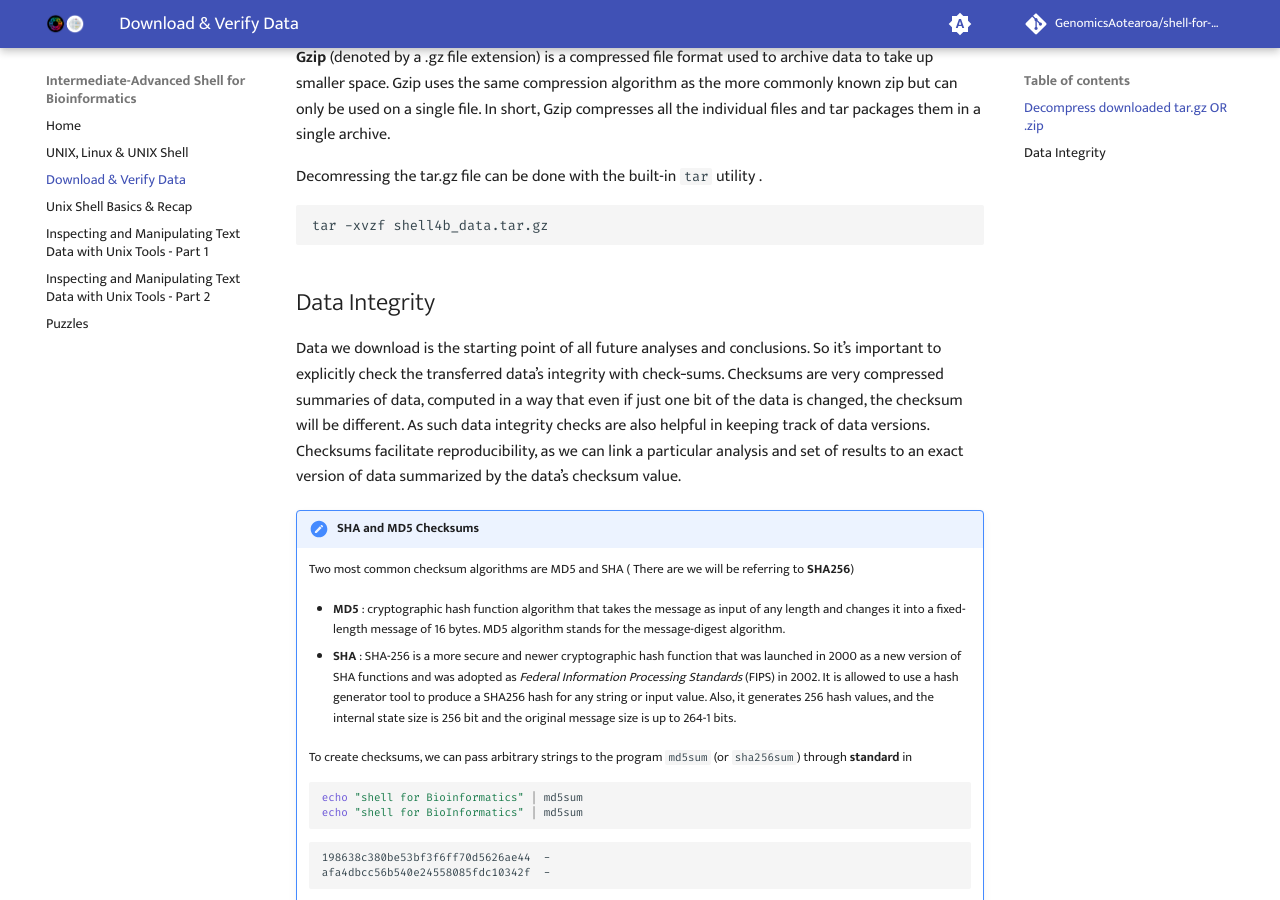
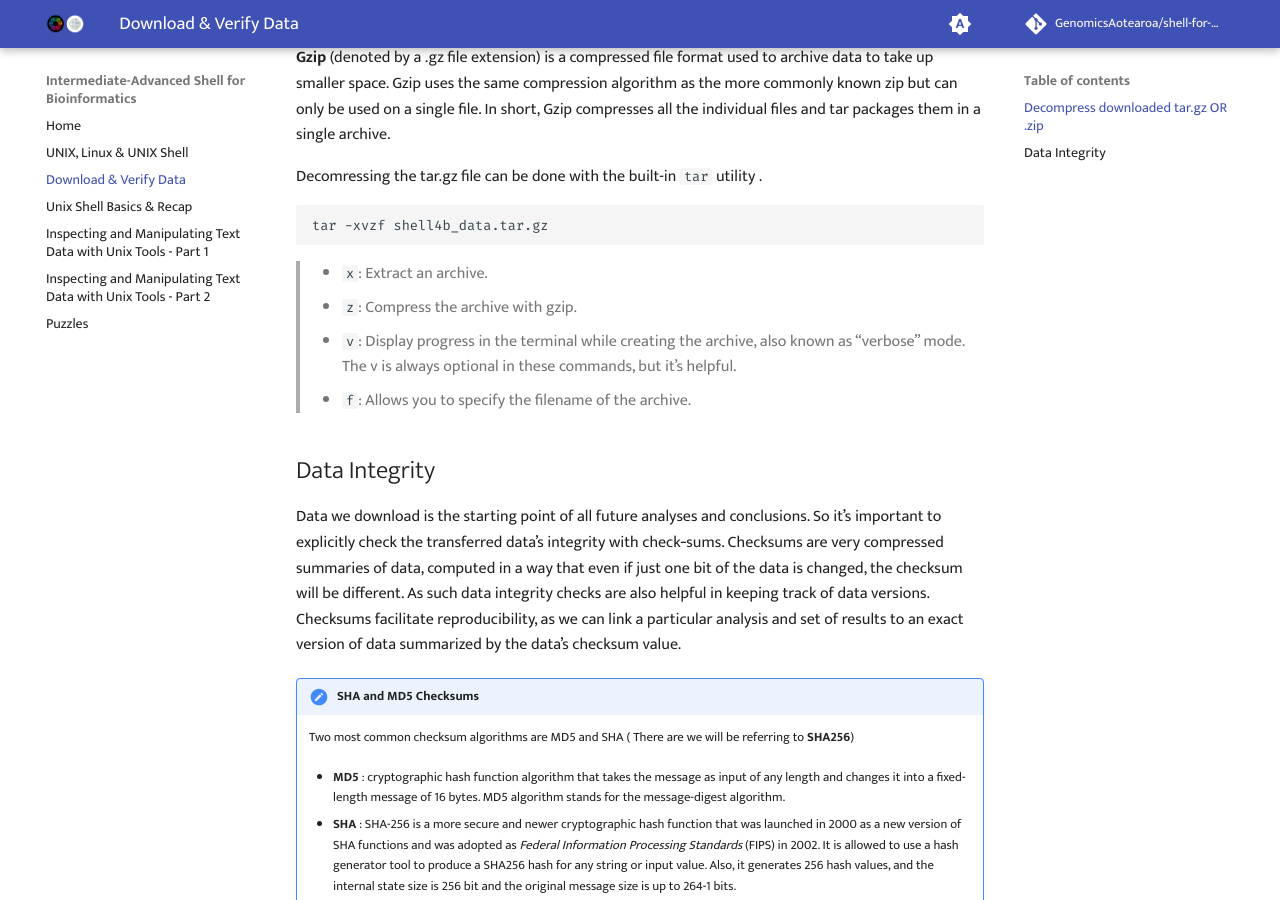
Before and after one commit to GenomicsAotearoa/shell-for-bioinformatics, an MkDocs documentation site: the page built from docs/1_download_data.md, in a window 1280 px wide and 900 px high, scrolled down 860 px. Built offline with MkDocs 1.6.1 and Material for MkDocs 9.7.7, drawn with Linux system fonts in a browser that asks for light colours; comment, search, counter and statistics services are not loaded.

Commit message:
add more context to xvzf flags

````diff
--- a/docs/1_download_data.md
+++ b/docs/1_download_data.md
@@ -36,6 +36,12 @@ Decomressing the tar.gz file can be done  with the built-in `tar` utility .
 tar -xvzf shell4b_data.tar.gz
 ```
 
+> - `x`: Extract an archive.
+> - `z`: Compress the archive with gzip.
+> - `v`: Display progress in the terminal while creating the archive, also known as “verbose” mode. The v is always optional in these commands, but it’s helpful.
+ > - `f`: Allows you to specify the filename of the archive.
+
+
 
 ## Data Integrity
 
````
